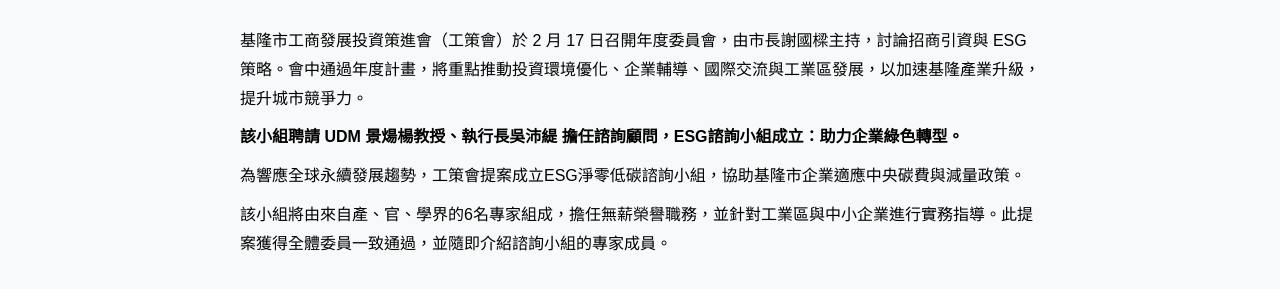
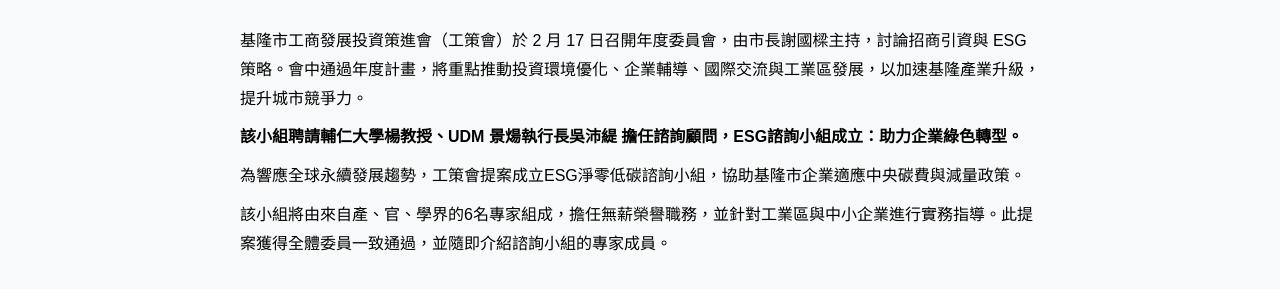
Before and after one commit to Sethjesus/Maincarbon, a plain HTML site: page News.html in a window 1280 px wide. Shown: the part 3159-3448 px from the top of the page. Drawn offline with Linux system fonts and the light colour scheme.

Commit message:
Update News.html

```diff
--- a/News.html
+++ b/News.html
@@ -256,7 +256,7 @@
   <div class="news-container">
     <div class="news-content">
       <p>基隆市工商發展投資策進會（工策會）於 2 月 17 日召開年度委員會，由市長謝國樑主持，討論招商引資與 ESG 策略。會中通過年度計畫，將重點推動投資環境優化、企業輔導、國際交流與工業區發展，以加速基隆產業升級，提升城市競爭力。</p>
-      <p><b>該小組聘請 UDM 景煬楊教授、執行長吳沛緹 擔任諮詢顧問，ESG諮詢小組成立：助力企業綠色轉型。</b></p>
+      <p><b>該小組聘請輔仁大學楊教授、UDM 景煬執行長吳沛緹 擔任諮詢顧問，ESG諮詢小組成立：助力企業綠色轉型。</b></p>
       <p>為響應全球永續發展趨勢，工策會提案成立ESG淨零低碳諮詢小組，協助基隆市企業適應中央碳費與減量政策。</p>
       <p>該小組將由來自產、官、學界的6名專家組成，擔任無薪榮譽職務，並針對工業區與中小企業進行實務指導。此提案獲得全體委員一致通過，並隨即介紹諮詢小組的專家成員。</p>
     </div>
```
